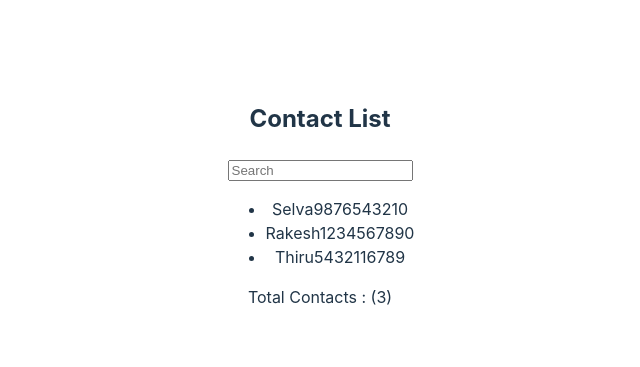
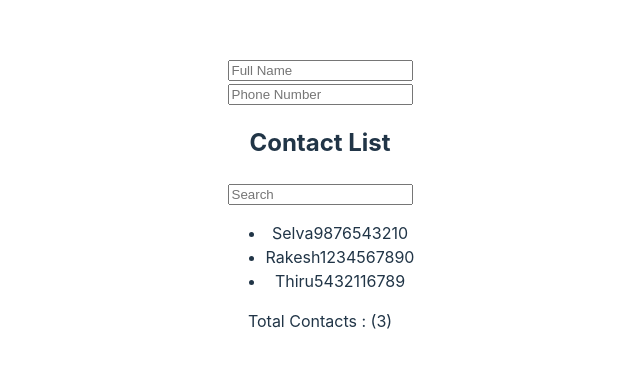
Before and after one commit to SelvakumarBoominathan/contact_register, a React (Vite) app: page / in a window 1280 px wide. Shown: the part 205-572 px from the top of the page, without its empty margins (320-960 px from the left). Built offline with nearby package versions, Linux system fonts and the light colour scheme.

Commit message:
contactForm updates inProgress

```diff
--- a/src/components/contactForm/ContactForm.jsx
+++ b/src/components/contactForm/ContactForm.jsx
@@ -1,11 +1,22 @@
-import React from 'react'
+import React from "react";
 
-const ContactForm = () => {
+const ContactForm = ({ contacts, setContacts }) => {
   return (
-    <div>
+    <form>
+      <div>
+        <input name="full_name" type="text" placeholder="Full Name" />
+      </div>
+      <div>
+        <input
+          type="number"
+          name="phone number"
+          placeholder="Phone Number"
+          maxLength={"10"}
+          minLength={"10"}
+        ></input>
+      </div>
+    </form>
+  );
+};
 
-    </div>
-  )
-}
-
-export default ContactForm
+export default ContactForm;
```
